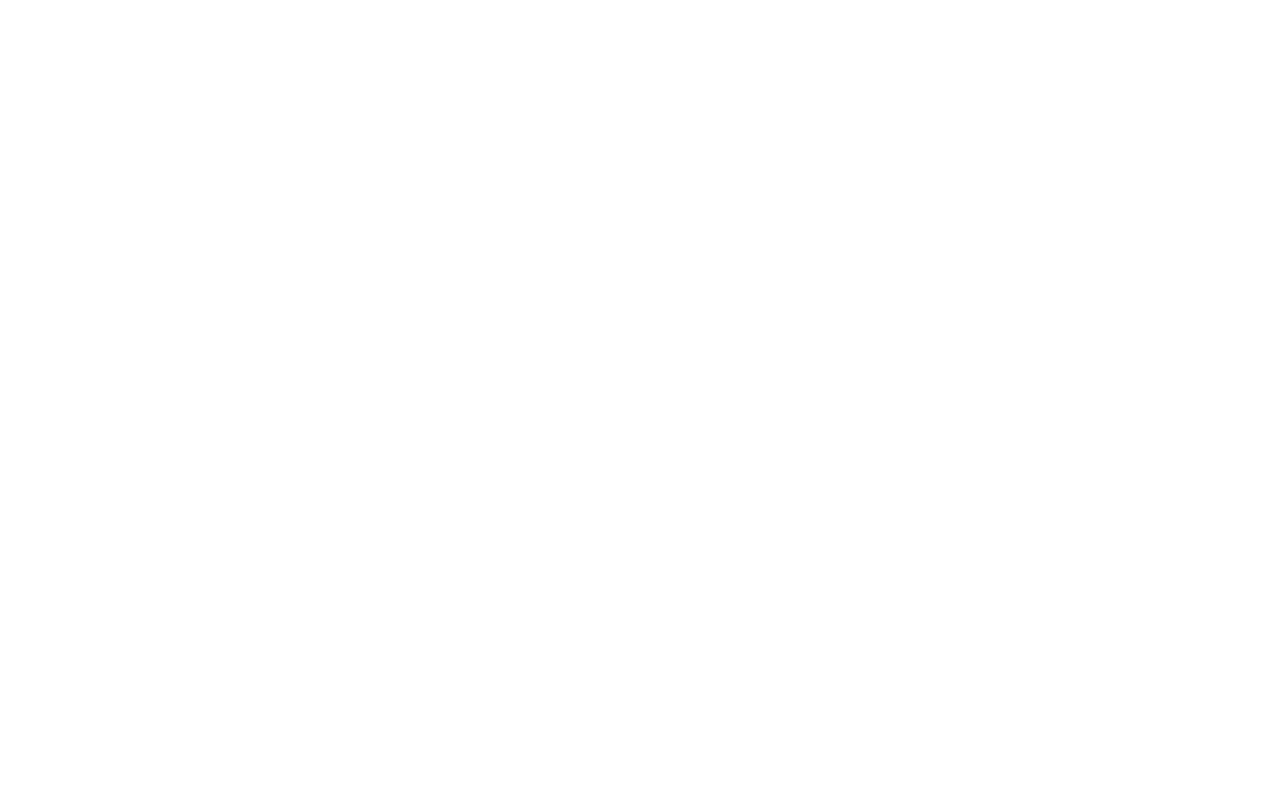
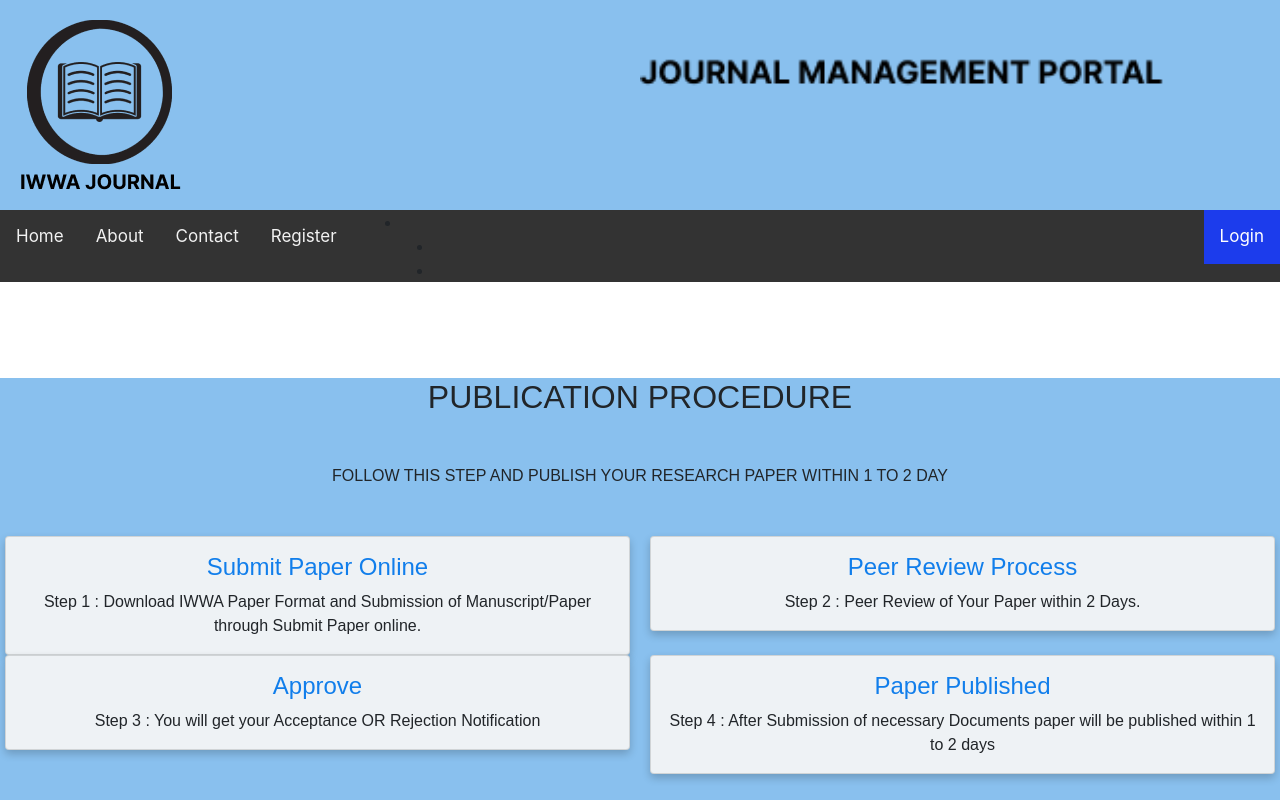
Before and after one commit to SRICHID-TECHNOLOGIES/journalManagementPortalAngular, an Angular app in the folder JournalProjectAngular/: page / in a window 1280 px wide. Shown: the top 800 px of the page. Built offline with nearby package versions, Linux system fonts and the light colour scheme.

Commit message:
kruthika(26-09)

```diff
--- a/JournalProjectAngular/src/app/navbar/navbar.component.html
+++ b/JournalProjectAngular/src/app/navbar/navbar.component.html
@@ -2,16 +2,6 @@
     <img src="assets/logoo.png " alt="logo"  style="width:5%;text-align: left; ">
     <h1>Journal Management Portal</h1>
 </div> -->
-
-
-
-
-
-
-
-
-
-
 
 <html lang="en">
 <head>
@@ -23,78 +13,42 @@
 <body>
   <header>
     <div>
-    <div class="col-md-12 row">
-      <div class="col-md-2">
-        <img src="assets/logoo.png " alt="logo" style="width:70%;text-align: left; ">
-        <div style="text-align: left; padding-left: 8%;">&nbsp;&nbsp;IWWA JOURNAL</div>
+        <nav class="navbar">
+          <img src="assets/Group 3LOGO.png " alt="logo">&nbsp;&nbsp;&nbsp;&nbsp;&nbsp;
+          <img src="assets/journal title.png" alt="Paris" style="width: 50%;">
+        </nav>
     </div>
-
-        <nav class="navbar">
-
-    <img src="assets/Group 3LOGO.png " alt="logo" >&nbsp;&nbsp;&nbsp;&nbsp;&nbsp;
-
-
-    <img src="assets/journal title.png" alt="Paris" style="width: 50%;" >
-
-
-
-
-
-
-
-
-
-
-
-
-
-
-     </nav></header>
-
-
-
-
-
+  </header>
   <div class="topnav">
-
     <a href="/home">Home</a>
     <a href="#about">About</a>
     <a href="/footer">Contact</a>
-          <a href ="/register">Register</a>
+    <a href="/register">Register</a>
 
-          <li  *ngIf ="IsLoggedIn && RoleID == 2"><a [routerLink]="['/register']">Register</a></li>
+    <li *ngIf="IsLoggedIn && RoleID == 2"><a [routerLink]="['/register']">Register</a></li>
     <a href="/login" class="split">Login</a>
     <li><a href="#">{{userName}}</a></li>
-<li><a *ngIf ="!IsLoggedIn" [routerLink]="['/login']"></a></li>
-       <li><a *ngIf ="IsLoggedIn" (click)="logout()">Logout</a></li>
-
-        <li *ngIf ="IsLoggedIn && RoleID == 1003 || RoleID == 2"><a [routerLink]="['/manuscriptsubmission']">Submit Manuscript</a></li>
-        <li *ngIf ="IsLoggedIn && RoleID == 1003"><a [routerLink]="['/authordashboard']">Dashboard</a></li>
-        <li *ngIf ="IsLoggedIn && RoleID == 1004"><a [routerLink]="['/editordashboard']">Dashboard</a></li>
-        <li *ngIf ="IsLoggedIn && RoleID == 1005"><a [routerLink]="['/reviewerdashboard']">Dashboard</a></li>
-
-        <li  *ngIf ="IsLoggedIn"><a href="#">Review Submissions</a></li>
-
-        <li  *ngIf ="IsLoggedIn && RoleID == 2"><a [routerLink]="['/register']">Register</a></li>
-        <li  *ngIf ="IsLoggedIn && RoleID == 2">
+    <li><a *ngIf="!IsLoggedIn" [routerLink]="['/login']"></a></li>
+    <li><a *ngIf="IsLoggedIn" (click)="logout()">Logout</a></li>
+    <li *ngIf="IsLoggedIn && RoleID == 1003 || RoleID == 2"><a [routerLink]="['/manuscriptsubmission']">Submit
+        Manuscript</a></li>
+    <li *ngIf="IsLoggedIn && RoleID == 1003"><a [routerLink]="['/authordashboard']">Dashboard</a></li>
+    <li *ngIf="IsLoggedIn && RoleID == 1004"><a [routerLink]="['/editordashboard']">Dashboard</a></li>
+    <li *ngIf="IsLoggedIn && RoleID == 1005"><a [routerLink]="['/reviewerdashboard']">Dashboard</a></li>
+    <li *ngIf="IsLoggedIn"><a href="#">Review Submissions</a></li>
+    <li *ngIf="IsLoggedIn && RoleID == 2"><a [routerLink]="['/register']">Register</a></li>
+    <li *ngIf="IsLoggedIn && RoleID == 2">
       <button type="button" class="btn btn-clear dropdown-toggle" data-toggle="dropdown" style="color: white;">
         Masters
       </button>
       <div class="dropdown-menu">
         <a style="color: black;" class="dropdown-item" [routerLink]="['/subjectcontent']">Subject Content</a>
-              <a style="color: black;" class="dropdown-item" [routerLink]="['/typeOfContentMaster']">Type of Manuscript Content</a>
+        <a style="color: black;" class="dropdown-item" [routerLink]="['/typeOfContentMaster']">Type of Manuscript
+          Content</a>
         <!-- <a class="dropdown-item" href="#">Link 3</a> -->
       </div>
     </li>
-
-
-
-
   </div> <br> <br>
-
-
 </body>
-
 </html>
-
 <br> <br>
```
Lines whose indentation alone changed are shown as unchanged.
